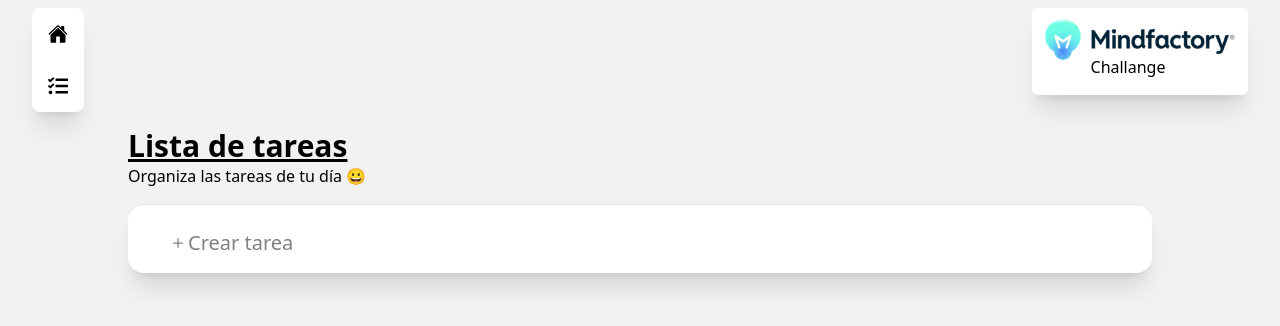
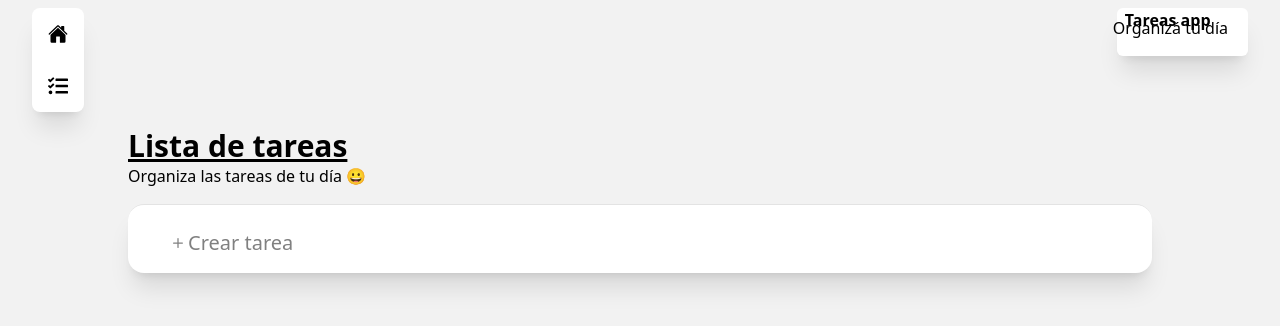
Before and after one commit to SvenAndreas/mindtest, a Next.js app: page / in a window 1280 px wide. Shown: the top 326 px of the page. Built offline with nearby package versions, Linux system fonts and the light colour scheme.

Commit message:
Update NavbarLogo.tsx

```diff
--- a/src/app/Shared/components/Navbar/NavbarLogo.tsx
+++ b/src/app/Shared/components/Navbar/NavbarLogo.tsx
@@ -4,8 +4,9 @@ import Logo from '../../assets/mindfactory-logo.webp'
 function NavbarLogo() {
   return (
     <div className="cursor-default rounded-md bg-white shadow-xl px-2">
-      <Image loading="eager" width={200} src={Logo} alt="Logo app" />
-      <p className="text-center relative -top-4 -left-3">Challange</p>
+{/*       <Image loading="eager" width={200} src={Logo} alt="Logo app" /> */}
+<p className="font-bold">Tareas app</p>
+      <p className="text-center relative -top-4 -left-3">Organizá tu día</p>
     </div>
   );
 }
```
